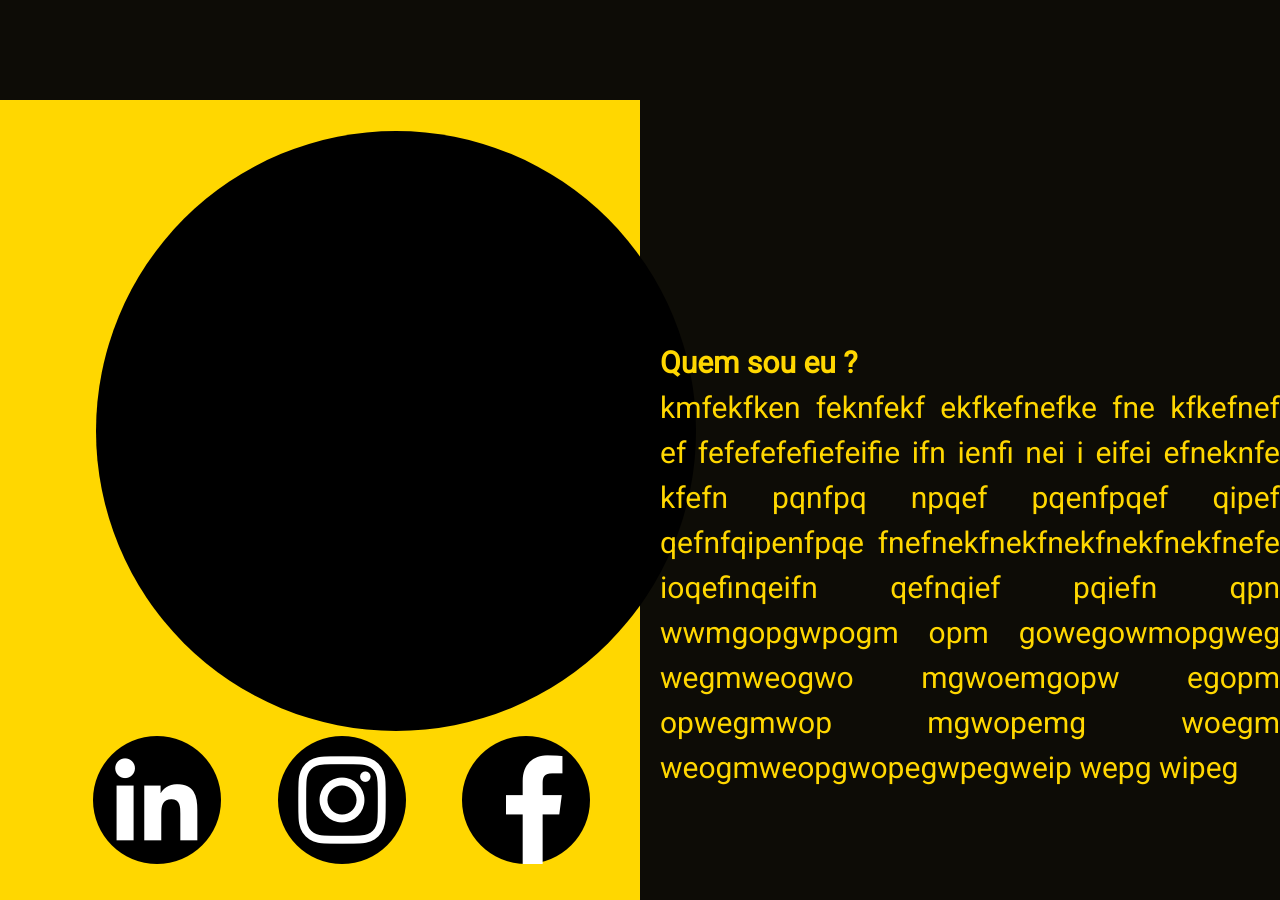
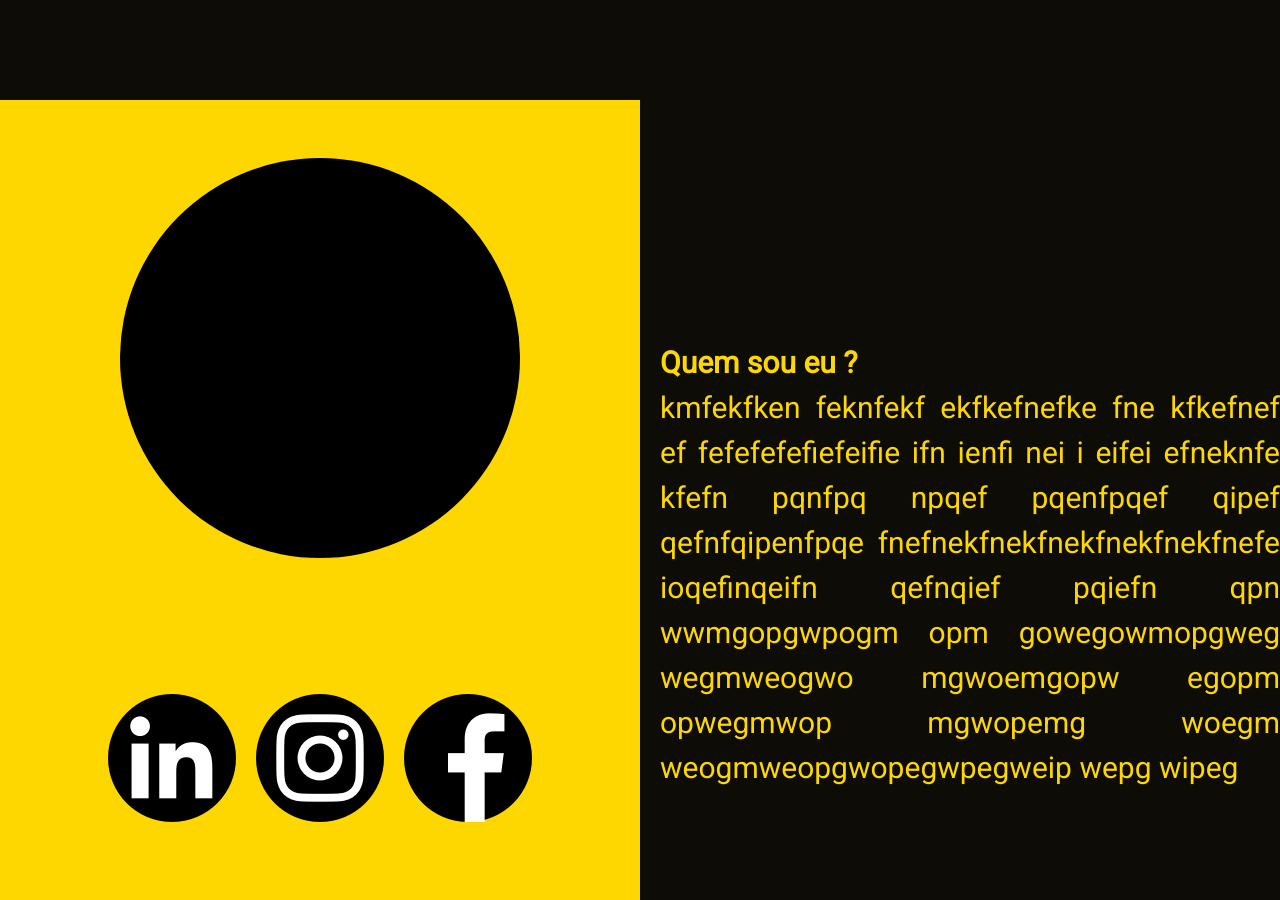
Before and after one commit to DEVinicius/ModeloPortifolio, a plain HTML site: page index.html in a window 1280 px wide. Shown: the part 700-1600 px from the top of the page. Drawn offline with Linux system fonts and the light colour scheme.

Commit message:
Modificação do scroll da tela

```diff
--- a/style.css
+++ b/style.css
@@ -1,6 +1,20 @@
 :root{
     --primary: #ffd700;
     --fundo: #0D0C06;
+}
+
+::-webkit-scrollbar{
+    width: 10px;
+}
+
+::-webkit-scrollbar-track{
+    box-shadow: var(--fundo);
+    border-radius: 10px;
+}
+
+::-webkit-scrollbar-thumb{
+    background-color: var(--primary);
+    border-radius: 10px;
 }
 
 body{
@@ -90,20 +104,18 @@ body{
 
 #apresentacao #foto #imagem{
     grid-area: foto;
-    height: 600px;
-    width: 600px;
+    height: 400px;
+    width: 400px;
     background-color: black;
     border-radius: 100%;
-    position: relative;
-    top: 5%;
-    left: 15%;
+    margin: auto;
 }
 
 #apresentacao #foto #redes-sociais{
     grid-area: redes-sociais;
     display: grid;
-    margin-left: 80px;
-    padding: .8rem;
+    margin: auto;
+    padding: 1.2rem;
     grid-gap: 20px;
     grid-template-areas: "fb in ln";
 }
```
